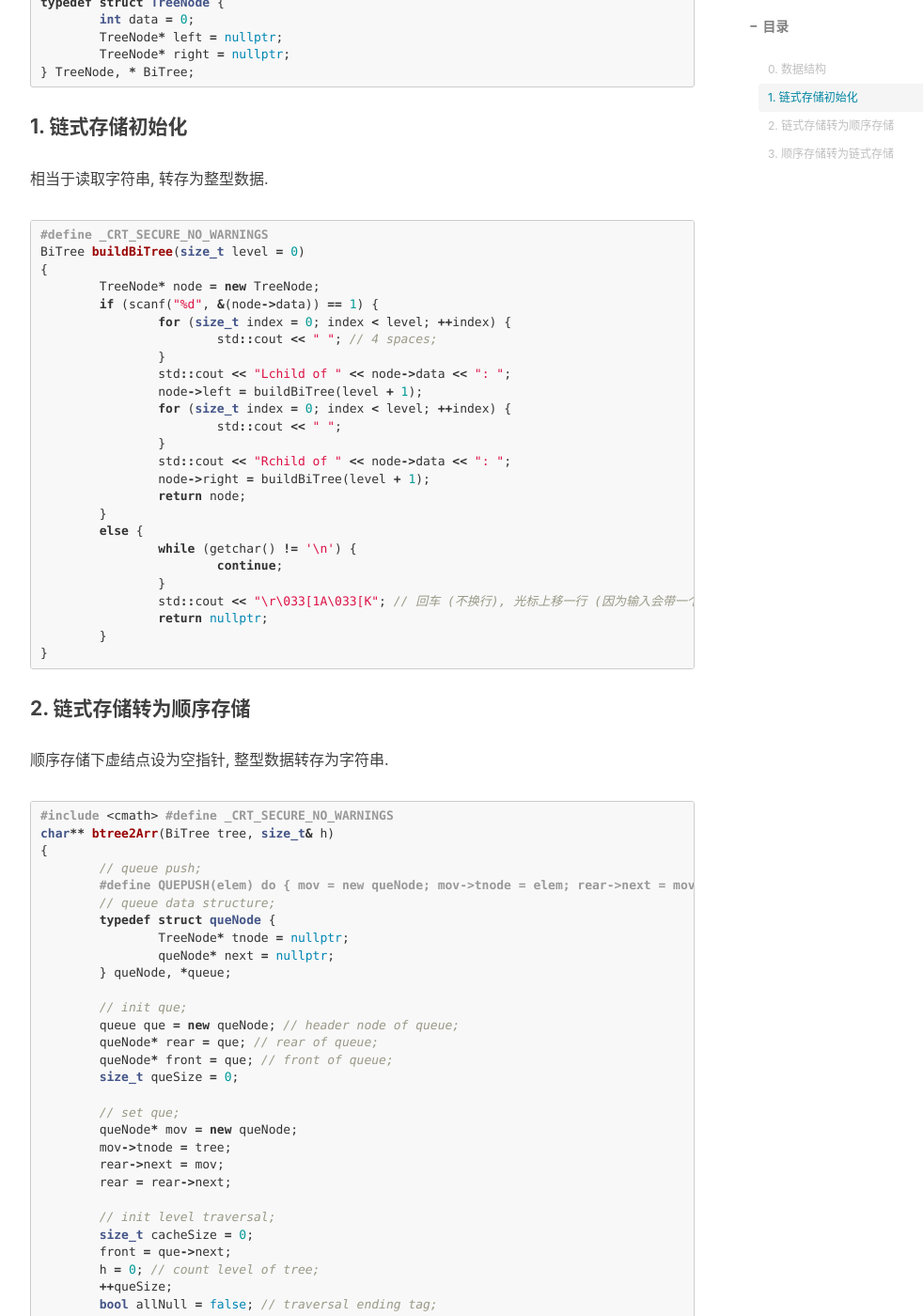
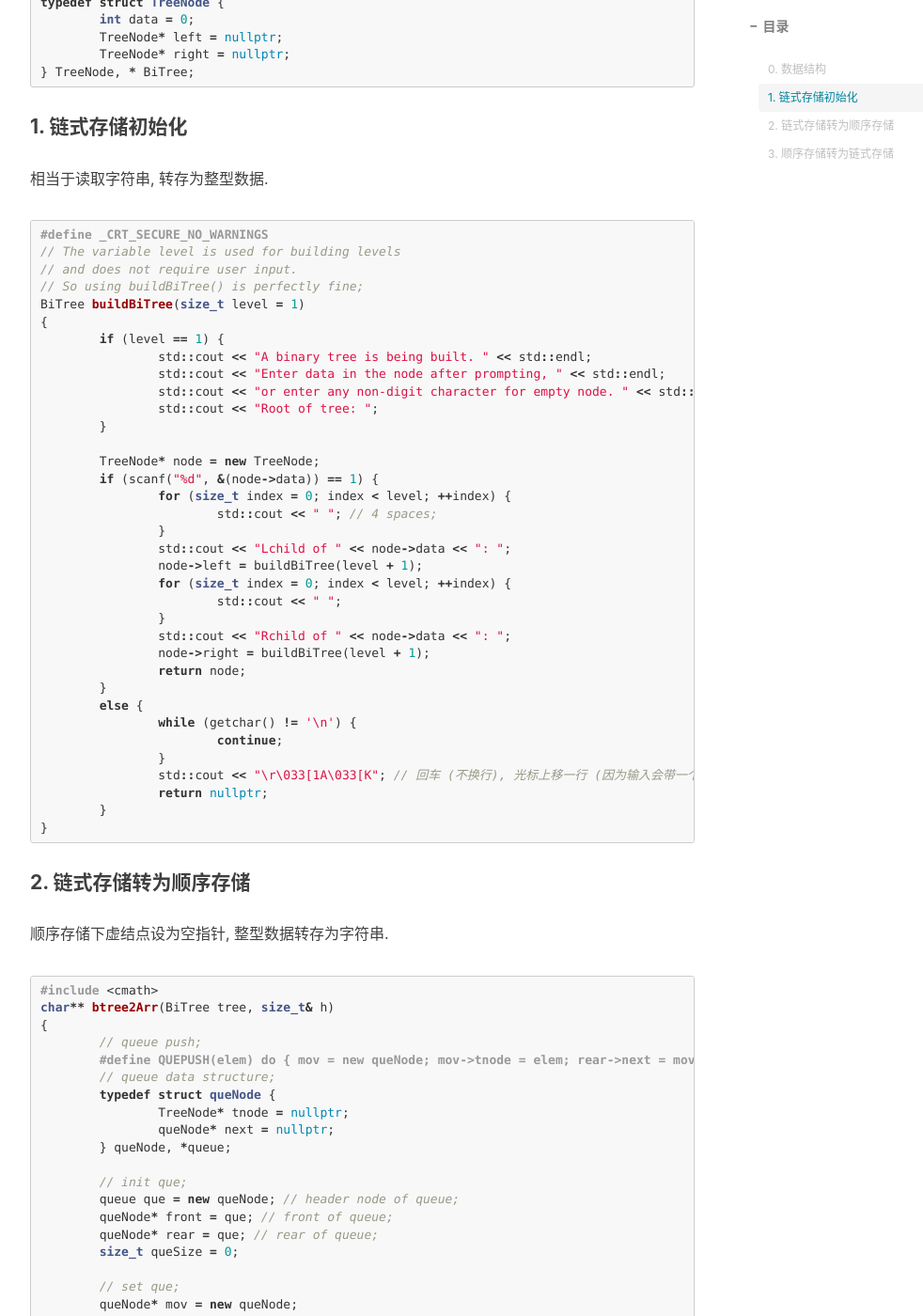
Before and after one commit to Eicmlye/Eicmlye.github.io, a Jekyll site: the page built from _posts/2022-08-12-tree-build.md, in a window 1280 px wide and 1400 px high, scrolled down 553 px. Shown: the whole window at 94% size, without its empty margins (233-1215 px from the left). Built offline with Jekyll 4.4.1, drawn with Linux system fonts in a browser that asks for light colours; nearby versions of some CDN libraries; comment, search, counter and statistics services are not loaded; some of the changed text lies outside the part shown.

Commit message:
new 220816; upd. comments & prompts

````diff
--- a/_posts/2022-08-12-tree-build.md
+++ b/_posts/2022-08-12-tree-build.md
@@ -29,8 +29,18 @@ typedef struct TreeNode {
 ```cpp
 #define _CRT_SECURE_NO_WARNINGS
 
-BiTree buildBiTree(size_t level = 0)
+// The variable level is used for building levels
+// and does not require user input.
+// So using buildBiTree() is perfectly fine;
+BiTree buildBiTree(size_t level = 1)
 {
+	if (level == 1) {
+		std::cout << "A binary tree is being built. " << std::endl;
+		std::cout << "Enter data in the node after prompting, " << std::endl;
+		std::cout << "or enter any non-digit character for empty node. " << std::endl;
+		std::cout << "Root of tree: ";
+	}
+
 	TreeNode* node = new TreeNode;
 	if (scanf("%d", &(node->data)) == 1) {
 		for (size_t index = 0; index < level; ++index) {
@@ -61,12 +71,11 @@ BiTree buildBiTree(size_t level = 0)
 
 ```cpp
 #include <cmath>
-#define _CRT_SECURE_NO_WARNINGS
 
 char** btree2Arr(BiTree tree, size_t& h)
 {
 	// queue push;
-	#define QUEPUSH(elem) do { mov = new queNode; mov->tnode = elem; rear->next = mov; rear = rear->next; } while (0)
+	#define QUEPUSH(elem) do { mov = new queNode; mov->tnode = elem; rear->next = mov; rear = rear->next; ++queSize; } while (0)
 
 	// queue data structure;
 	typedef struct queNode {
@@ -76,8 +85,8 @@ char** btree2Arr(BiTree tree, size_t& h)
 
 	// init que;
 	queue que = new queNode; // header node of queue;
+	queNode* front = que; // front of queue;
 	queNode* rear = que; // rear of queue;
-	queNode* front = que; // front of queue;
 	size_t queSize = 0;
 
 	// set que;
@@ -173,30 +179,33 @@ BiTree levBuildTree(char** arr, size_t h)
 	BiTree result = new TreeNode;
 	result->data = atoi(arr[0]);
 	size_t curInd = 1;
-	TreeNode* newTreeNode = nullptr;
 
 	// que push;
-	#define QUEPUSH(elem) do { mov = new queNode; mov->tnode = elem; rear->next = mov; rear = rear->next; } while (0)
+	#define QUEPUSH(elem) do { mov = new queNode; mov->tnode = elem; rear->next = mov; rear = rear->next; ++queSize; } while (0)
 
 	typedef struct queNode {
 		TreeNode* tnode;
 		queNode* next;
 	} queNode, *queue;
 
+	// init queue;
 	queue que = new queNode; // header of queue;
 	queNode* rear = que;
 	size_t queSize = 0;
 
+	// set queue;
 	queNode* mov = new queNode;
 	mov->tnode = result;
 	rear->next = mov;
 	rear = rear->next;
 	++queSize;
 
+	// init level traversal;
 	size_t cacheSize = 0;
+	TreeNode* newTreeNode = nullptr;
 
 	for (size_t curH = 1; curH < h; ++curH) {
-		cacheSize = queSize;
+		cacheSize = queSize; // freeze queSize;
 		queSize = 0;
 		for (size_t index = 0; index < cacheSize; ++index) {
 			if (que->next->tnode != nullptr) {
````
Also changed, not shown: other parts of _posts/2022-08-12-tree-build.md (+7 -14 lines), _posts/2022-08-08-tree-traversal.md (+9 -7 lines), _posts/2022-08-16-tree-algo.md (added, +19 -0 lines), img/em-post/20220816-BiTreeAlgo.jpg (added).
